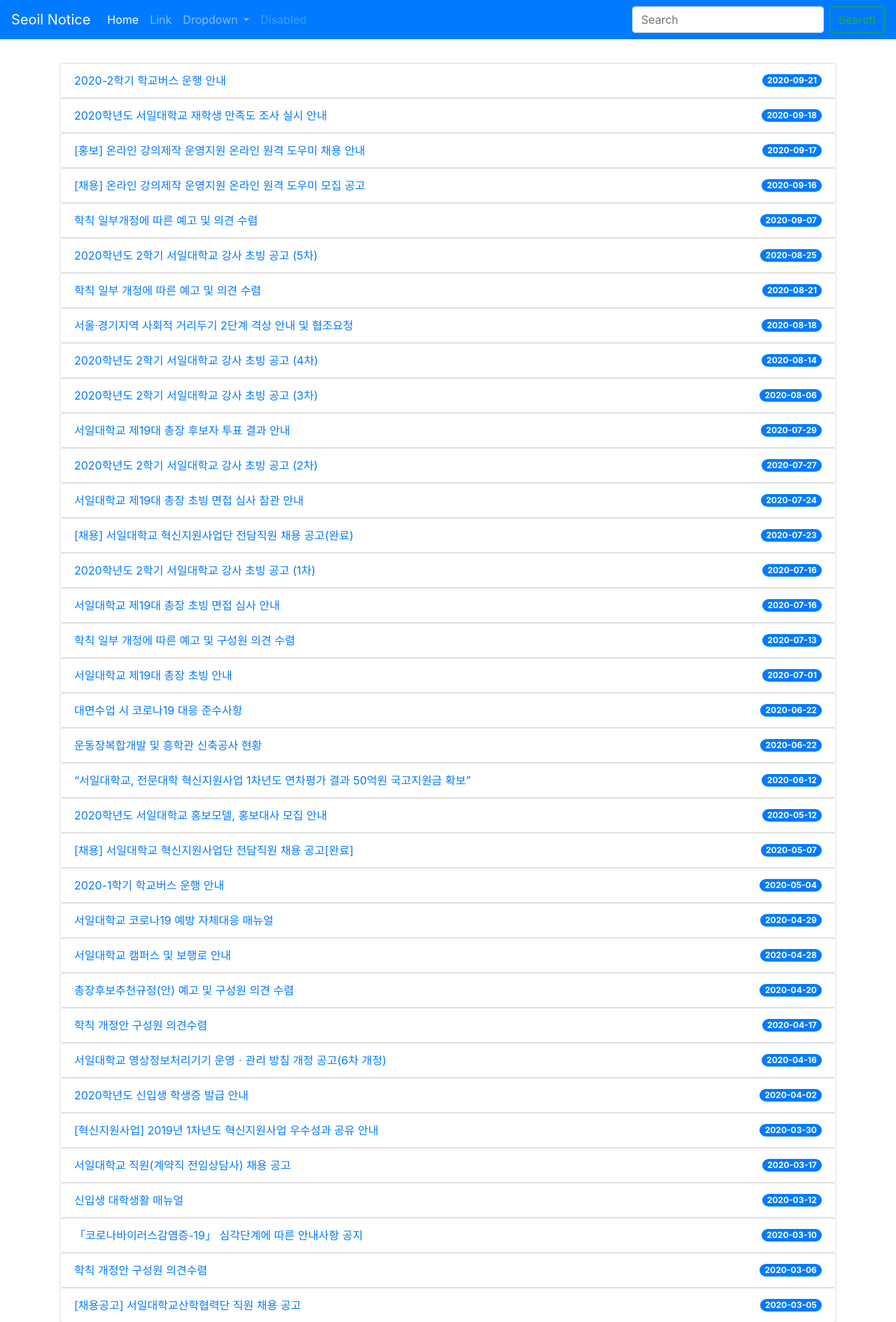
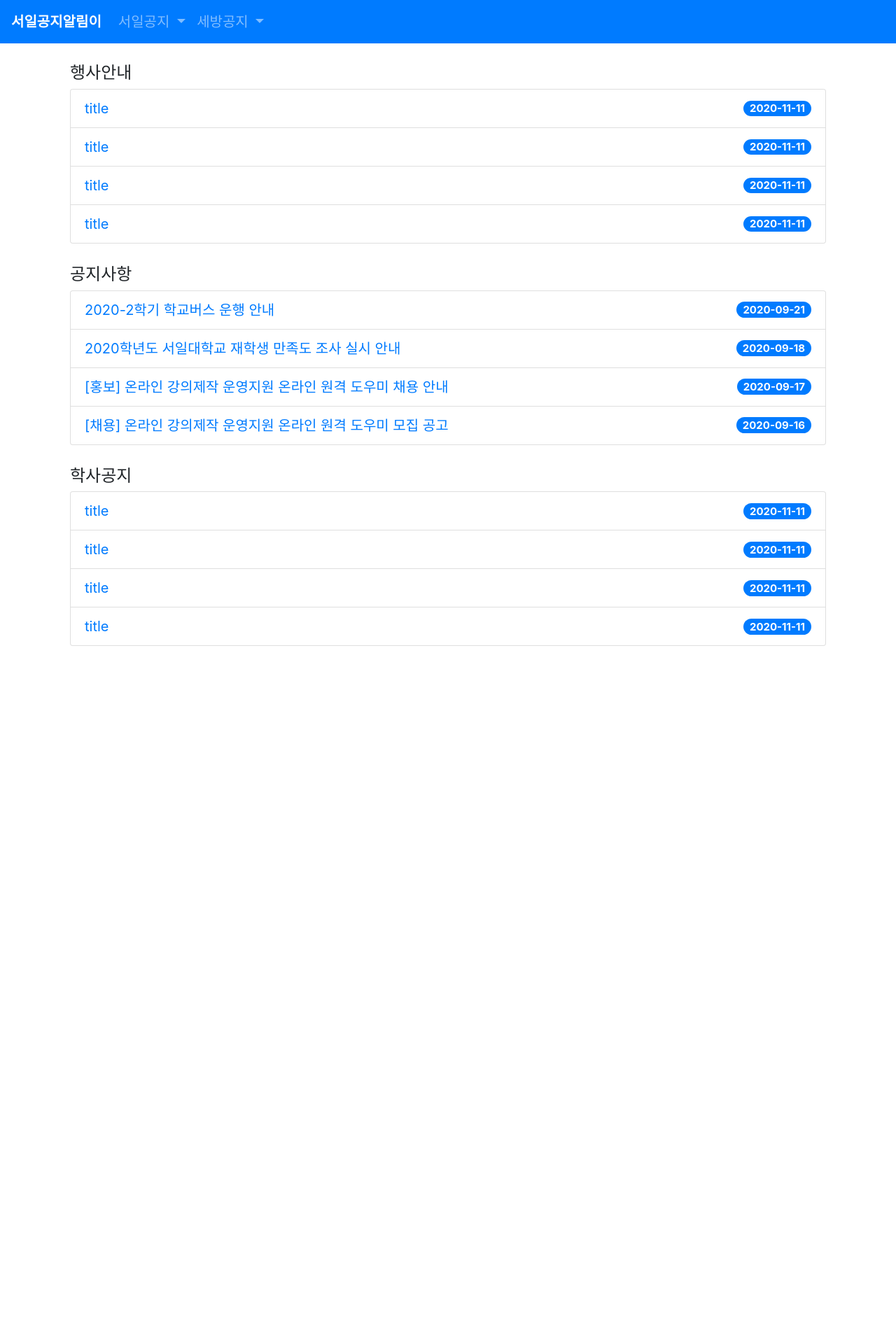
Before and after one commit to hesoo98/college_notice_scrapper, a Django app: page / in a window 1280 px wide. Shown: the top 1889 px of the page at 70% size. After the commit the page ends 923 px from the top, so only its background shows below. Run offline with Django 3.2, Linux system fonts and the light colour scheme; data comes from the database, SQL or seed files in the repository; both versions use the stored data as it was after the commit.

Commit message:
홈페이지 + navbar 정리 + 다른DB 추가준비

```diff
--- /dev/null
+++ b/mysite/mysite/templates/base.html
@@ -0,0 +1,97 @@
+<!DOCTYPE html>
+<html lang="ko">
+<head>
+    <meta charset="UTF-8">
+    <title>{% block title %}Django Web Programming{% endblock %}</title>
+    <link rel="stylesheet" href="https://cdn.jsdelivr.net/npm/bootstrap@4.5.3/dist/css/bootstrap.min.css" integrity="sha384-TX8t27EcRE3e/ihU7zmQxVncDAy5uIKz4rEkgIXeMed4M0jlfIDPvg6uqKI2xXr2" crossorigin="anonymous">
+    {% block extra-style %}{% endblock %}
+</head>
+<body style="padding-top:90px;">
+
+
+<!--
+<nav class="navbar navbar-expand-lg navbar-dark bg-primary fixed-top">
+  <a style="margin-left:40px;" class="navbar-brand" href="{% url 'home'%}"><b>서일공지알림이</b></a>
+
+
+  <div class="collapse navbar-collapse" id="navbarSupportedContent" style="margin-left:200px">
+    <ul class="navbar-nav mr-auto">
+      <li class="nav-item dropdown">
+        <a class="nav-link dropdown-toggle" href="#" role="button" data-toggle="dropdown" aria-haspopup="true" aria-expanded="false">서일공지</a>
+        <div class="dropdown-menu" aria-labelledby="navbarDropdown">
+          <a class="dropdown-item" href="#">행사안내</a>
+          <a class="dropdown-item" href="/seoilNotice">공지사항</a>
+          <a class="dropdown-item" href="#">학사공지</a>
+          <a class="dropdown-item" href="#">장학공지</a>
+        </div>
+      </li>
+      <li class="nav-item dropdown">
+        <a class="nav-link dropdown-toggle" href="#" role="button" data-toggle="dropdown" aria-haspopup="true" aria-expanded="false">취업정보</a>
+        <div class="dropdown-menu" aria-labelledby="navbarDropdown">
+          <a class="dropdown-item" href="#">취업정보</a>
+          <a class="dropdown-item" href="#">취업행사</a>
+        </div>
+      </li>
+      <li class="nav-item dropdown">
+        <a class="nav-link dropdown-toggle" href="#" role="button" data-toggle="dropdown" aria-haspopup="true" aria-expanded="false">세방도서관</a>
+        <div class="dropdown-menu" aria-labelledby="navbarDropdown">
+          <a class="dropdown-item" href="#">공지사항</a>
+          <a class="dropdown-item" href="#">NEWS</a>
+        </div>
+      </li>
+    </ul>
+  </div>
+</nav>
+-->
+
+<nav class="navbar navbar-expand-lg navbar-dark bg-primary fixed-top">
+  <a class="navbar-brand" href="{% url 'home' %}"><b>서일공지알림이</b></a>
+
+
+  <button class="navbar-toggler" type="button" data-toggle="collapse" data-target="#navbarNavDropdown" aria-controls="navbarNavDropdown" aria-expanded="false" aria-label="Toggle navigation">
+    <span class="navbar-toggler-icon"></span>
+  </button>
+
+
+  <div class="collapse navbar-collapse" id="navbarNavDropdown">
+    <ul class="navbar-nav">
+      <li class="nav-item dropdown">
+        <a class="nav-link dropdown-toggle" href="#" role="button" data-toggle="dropdown" aria-haspopup="true" aria-expanded="false">
+          서일공지
+        </a>
+        <div class="dropdown-menu" aria-labelledby="navbarDropdown">
+          <a class="dropdown-item" href="#">행사안내</a>
+          <a class="dropdown-item" href="{% url 'seoilNotice:seoilNotice' %}">공지사항</a>
+        </div>
+      </li>
+
+      <li class="nav-item dropdown">
+        <a class="nav-link dropdown-toggle" href="#" role="button" data-toggle="dropdown" aria-haspopup="true" aria-expanded="false">
+          세방공지
+        </a>
+        <div class="dropdown-menu" aria-labelledby="navbarDropdown">
+          <a class="dropdown-item" href="#">공지사항</a>
+          <a class="dropdown-item" href="#  ">NEWS</a>
+        </div>
+      </li>
+    </ul>
+  </div>
+
+
+
+
+</nav>
+
+<div class="container">
+{% block content %}
+
+{% endblock content%}
+</div>
+
+
+<script src="https://code.jquery.com/jquery-3.5.1.slim.min.js" integrity="sha384-DfXdz2htPH0lsSSs5nCTpuj/zy4C+OGpamoFVy38MVBnE+IbbVYUew+OrCXaRkfj" crossorigin="anonymous"></script>
+<script src="https://cdn.jsdelivr.net/npm/bootstrap@4.5.3/dist/js/bootstrap.bundle.min.js" integrity="sha384-ho+j7jyWK8fNQe+A12Hb8AhRq26LrZ/JpcUGGOn+Y7RsweNrtN/tE3MoK7ZeZDyx" crossorigin="anonymous"></script>
+
+{% block extra-script %}{% endblock %}
+</body>
+</html>
--- a/mysite/mysite/templates/home.html
+++ b/mysite/mysite/templates/home.html
@@ -1,68 +1,120 @@
-<!DOCTYPE html>
-<html lang="ko">
-<head>
-    <meta charset="UTF-8">
-    <title>Django Web Programming</title>
-    <link rel="stylesheet" href="https://cdn.jsdelivr.net/npm/bootstrap@4.5.3/dist/css/bootstrap.min.css" integrity="sha384-TX8t27EcRE3e/ihU7zmQxVncDAy5uIKz4rEkgIXeMed4M0jlfIDPvg6uqKI2xXr2" crossorigin="anonymous">
-</head>
-<body style="padding-top:90px;">
+{% extends 'base.html' %}
 
+{% load static %}
 
-<nav class="navbar navbar-expand-lg navbar-dark bg-primary fixed-top">
-  <a class="navbar-brand" href="#">Seoil Notice</a>
-  <button class="navbar-toggler" type="button" data-toggle="collapse" data-target="#navbarSupportedContent" aria-controls="navbarSupportedContent" aria-expanded="false" aria-label="Toggle navigation">
-    <span class="navbar-toggler-icon"></span>
-  </button>
+{% block title %}Home Page{% endblock %}
 
-  <div class="collapse navbar-collapse" id="navbarSupportedContent">
-    <ul class="navbar-nav mr-auto">
-      <li class="nav-item active">
-        <a class="nav-link" href="#">Home <span class="sr-only">(current)</span></a>
-      </li>
-      <li class="nav-item">
-        <a class="nav-link" href="#">Link</a>
-      </li>
-      <li class="nav-item dropdown">
-        <a class="nav-link dropdown-toggle" href="#" id="navbarDropdown" role="button" data-toggle="dropdown" aria-haspopup="true" aria-expanded="false">
-          Dropdown
-        </a>
-        <div class="dropdown-menu" aria-labelledby="navbarDropdown">
-          <a class="dropdown-item" href="#">Action</a>
-          <a class="dropdown-item" href="#">Another action</a>
-          <div class="dropdown-divider"></div>
-          <a class="dropdown-item" href="#">Something else here</a>
-        </div>
-      </li>
-      <li class="nav-item">
-        <a class="nav-link disabled" href="#" tabindex="-1" aria-disabled="true">Disabled</a>
-      </li>
-    </ul>
-    <form class="form-inline my-2 my-lg-0">
-      <input class="form-control mr-sm-2" type="search" placeholder="Search" aria-label="Search">
-      <button class="btn btn-outline-success my-2 my-sm-0" type="submit">Search</button>
-    </form>
-  </div>
-</nav>
+{% block extra-style %}
+<style>
+ul {
+    list-style:none;
+    padding-left:0px;
+}
+li {
+    font-size:20px;
+}
+.box {
+
+    margin-bottom:30px;
+}
+.box li {
+    padding 20px;
+}
+</style>
+
+{% endblock %}
+
+{% block content %}
 
 <div class="container">
-{% for notice in posts %}
-    <div>
-      <ul class="list-group">
+    <div >
+        <h4>행사안내</h4>
+        <ul class="list-group box">
             <li class="list-group-item d-flex justify-content-between align-items-center">
-          <a href='{{ notice.url }}'>{{ notice.title }}</a>
-          <span class="badge badge-primary badge-pill">{{notice.date}}</span>
+                <a href='#'>title</a>
+                <span class="badge badge-primary badge-pill">2020-11-11</span>
+            </li>
+            <li class="list-group-item d-flex justify-content-between align-items-center">
+                <a href='#'>title</a>
+                <span class="badge badge-primary badge-pill">2020-11-11</span>
+            </li>
+            <li class="list-group-item d-flex justify-content-between align-items-center">
+                <a href='#'>title</a>
+                <span class="badge badge-primary badge-pill">2020-11-11</span>
+            </li>
+            <li class="list-group-item d-flex justify-content-between align-items-center">
+                <a href='#'>title</a>
+                <span class="badge badge-primary badge-pill">2020-11-11</span>
             </li>
         </ul>
     </div>
 
-{% endfor %}
+    <div>
+        <h4>공지사항</h4>
+        <ul class="list-group box">
+            <li class="list-group-item d-flex justify-content-between align-items-center">
+                <a href='#'>2020-2학기 학교버스 운행 안내</a>
+                <span class="badge badge-primary badge-pill">2020-09-21</span>
+            </li>
+            <li class="list-group-item d-flex justify-content-between align-items-center">
+                <a href='#'>2020학년도 서일대학교 재학생 만족도 조사 실시 안내</a>
+                <span class="badge badge-primary badge-pill">2020-09-18</span>
+            </li>
+            <li class="list-group-item d-flex justify-content-between align-items-center">
+                <a href='#'>[홍보] 온라인 강의제작 운영지원 온라인 원격 도우미 채용 안내</a>
+                <span class="badge badge-primary badge-pill">2020-09-17</span>
+            </li>
+            <li class="list-group-item d-flex justify-content-between align-items-center">
+                <a href='#'>[채용] 온라인 강의제작 운영지원 온라인 원격 도우미 모집 공고</a>
+                <span class="badge badge-primary badge-pill">2020-09-16</span>
+            </li>
+        </ul>
     </div>
 
-<!--<footer class="fixed-bottom bg-info">
-    <h4>This is FOOTER area.</h4>
-</footer>-->
+    <div>
+        <h4>학사공지</h4>
+        <ul class="list-group">
+            <li class="list-group-item d-flex justify-content-between align-items-center">
+                <a href='#'>title</a>
+                <span class="badge badge-primary badge-pill">2020-11-11</span>
+            </li>
+            <li class="list-group-item d-flex justify-content-between align-items-center">
+                <a href='#'>title</a>
+                <span class="badge badge-primary badge-pill">2020-11-11</span>
+            </li>
+            <li class="list-group-item d-flex justify-content-between align-items-center">
+                <a href='#'>title</a>
+                <span class="badge badge-primary badge-pill">2020-11-11</span>
+            </li>
+            <li class="list-group-item d-flex justify-content-between align-items-center">
+                <a href='#'>title</a>
+                <span class="badge badge-primary badge-pill">2020-11-11</span>
+            </li>
+        </ul>
+    </div>
 
-<script src="https://code.jquery.com/jquery-3.5.1.slim.min.js" integrity="sha384-DfXdz2htPH0lsSSs5nCTpuj/zy4C+OGpamoFVy38MVBnE+IbbVYUew+OrCXaRkfj" crossorigin="anonymous"></script>
-<script src="https://cdn.jsdelivr.net/npm/bootstrap@4.5.3/dist/js/bootstrap.bundle.min.js" integrity="sha384-ho+j7jyWK8fNQe+A12Hb8AhRq26LrZ/JpcUGGOn+Y7RsweNrtN/tE3MoK7ZeZDyx" crossorigin="anonymous"></script>
-</body>
-</html>
+
+</div>
+
+<!--
+<div>
+
+     <ul class="box">
+         <li>행사안내</li><hr>
+         <li><span>aaaaaaaa</span><span style="float:right">20-11-11</span></li>
+         <li><span>aaaaaaaa</span><span style="float:right">20-11-11</span></li>
+         <li><span>aaaaaaaa</span><span style="float:right">20-11-11</span></li>
+         <li><span>aaaaaaaa</span><span style="float:right">20-11-11</span></li>
+         <li><span>aaaaaaaa</span><span style="float:right">20-11-11</span></li>
+    </ul>
+    <h4>학사공지</h4>
+    <ul class="box">
+        <li><span>aaaaaaaa</span><span style="float:right">20-11-11</span></li>
+        <li><span>aaaaaaaa</span><span style="float:right">20-11-11</span></li>
+        <li><span>aaaaaaaa</span><span style="float:right">20-11-11</span></li>
+        <li><span>aaaaaaaa</span><span style="float:right">20-11-11</span></li>
+        <li><span>aaaaaaaa</span><span style="float:right">20-11-11</span></li>
+    </ul>
+</div>
+-->
+{% endblock content%}
--- a/mysite/mysite/views.py
+++ b/mysite/mysite/views.py
@@ -1,5 +1,5 @@
 from django.views.generic import TemplateView
-from django.views.generic import ListView
+from django.views.generic import ListView, DayArchiveView
 
 from seoilNotice.views import SeoilNotice
 
@@ -8,5 +8,10 @@ from seoilNotice.views import SeoilNotice
 
 class PostListView(ListView):
     model = SeoilNotice
+    #latest_title = SeoilNotice.objects.all().order_by('date')[:5]
     context_object_name = 'posts'
     template_name = 'home.html'
+
+class LastNotice(DayArchiveView):
+    model = SeoilNotice
+    date_field = 'modify_dt'
--- a/mysite/seoilNotice/models.py
+++ b/mysite/seoilNotice/models.py
@@ -12,3 +12,11 @@ class SeoilNotice(models.Model):
 
     def __str__(self):
         return self.title
+
+class EventInfo(models.Model):
+    title = models.CharField(max_length=200)
+    date = models.CharField(max_length=20)
+    url = models.URLField()
+
+    def __str__(self):
+        return self.title
--- a/mysite/seoilNotice/urls.py
+++ b/mysite/seoilNotice/urls.py
@@ -1,7 +1,7 @@
 from django.urls import path
-from seoilNotice.views import PostListView, PostDetailView
+from seoilNotice.views import NoticeListView
 
 app_name = 'seoilNotice'
 urlpatterns = [
-    path('', PostListView.as_view(), name='index')
+    path('', NoticeListView.as_view(), name='seoilNotice')
 ]
```
Also changed, not shown: mysite/seoilNotice/templates/seoilNotice/seoilnotice_list.html (added, +33 -0 lines), mysite/seoilNotice/updateTitle.py (added, +17 -0 lines), mysite/seoilNotice/views.py (+8 -4 lines), mysite/seoil_scrapper.py (+9 -9 lines), mysite/crontab.py (added), mysite/db.sqlite3. Lines whose indentation alone changed are shown as unchanged.
